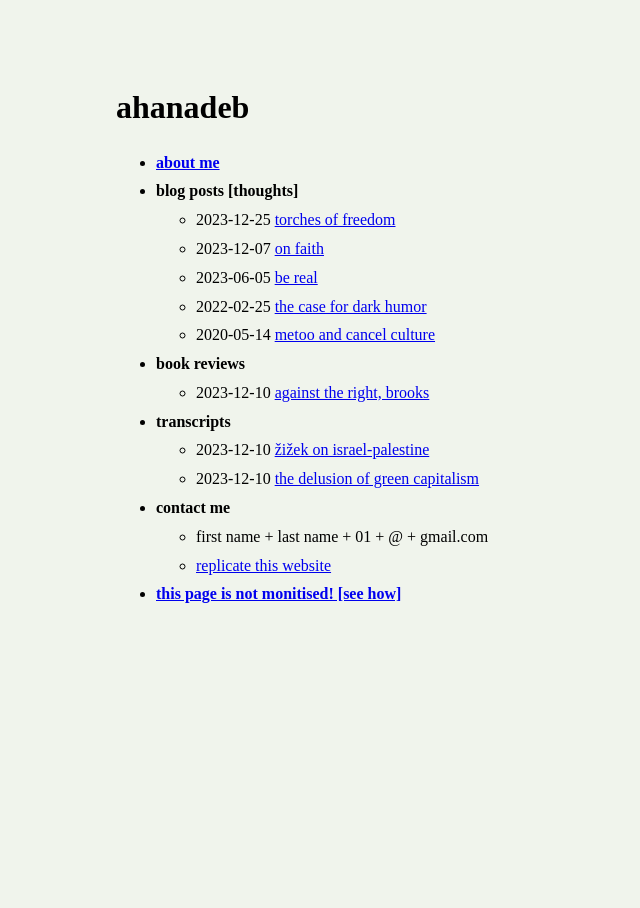
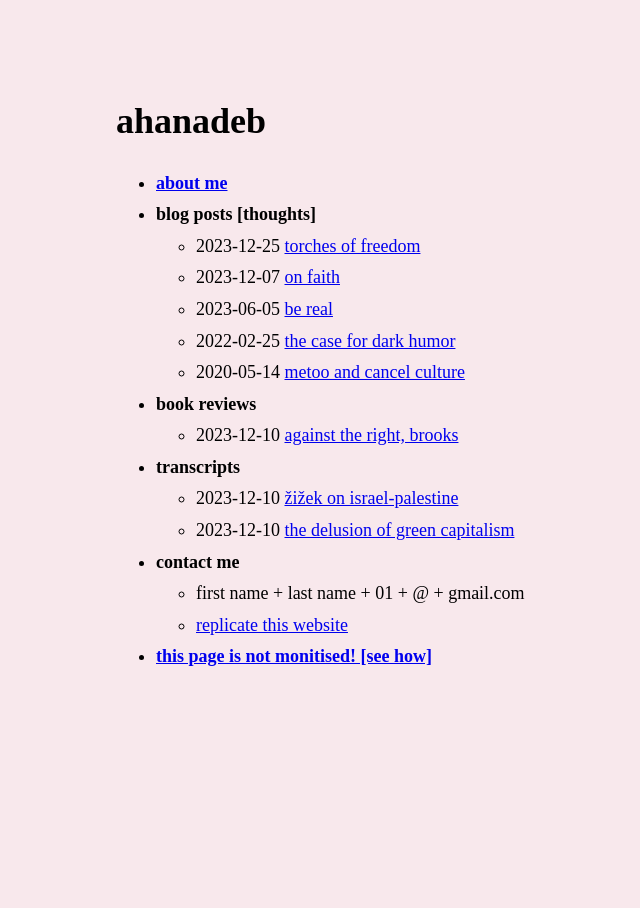
Before and after one commit to ahanadeb/ahanadeb.github.io, a Jekyll site: the page built from index.md, in a window 1280 px wide. Shown: the whole page, without its empty margins (204-844 px from the left). Built offline with Jekyll 4.4.1, drawn with Linux system fonts in a browser that asks for light colours.

Commit message:
background and font change

```diff
--- a/_sass/no-style-please.scss
+++ b/_sass/no-style-please.scss
@@ -19,16 +19,16 @@ body[a="dark"] { @include dark-appearance; }
 // bg color is also needed in html in order to
 // block body's background propagation
 // see: https://stackoverflow.com/a/61265706
-html, body { background: #f0f4ec; }
+html, body { background: #f8e8ec; }
 
 html { height: 100%; }
 
 body {
   color: black;
   //font-family: Cambria, Cochin, Georgia, Times, 'Times New Roman', serif;
-  font-size: 16px;
+  font-size: 18px;
   line-height: 1.4;
-  margin: 0;
+  margin: 1;
   min-height: 100%;
   overflow-wrap: break-word;
 }
```
Also changed, not shown: _posts/2023-12-25-torches-of-freedom.md (renamed from _posts/2023-12-25-xyz.md), 6 other files.
